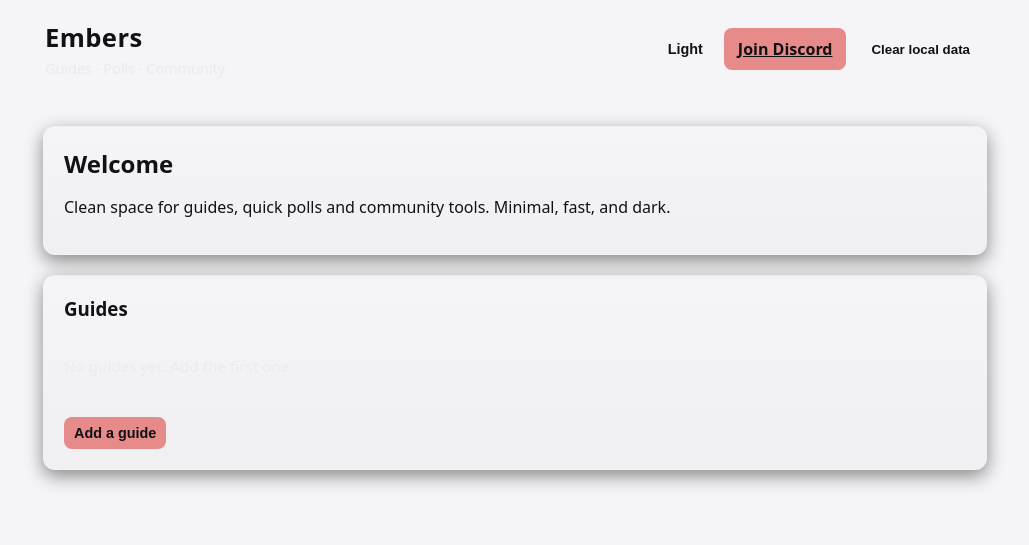
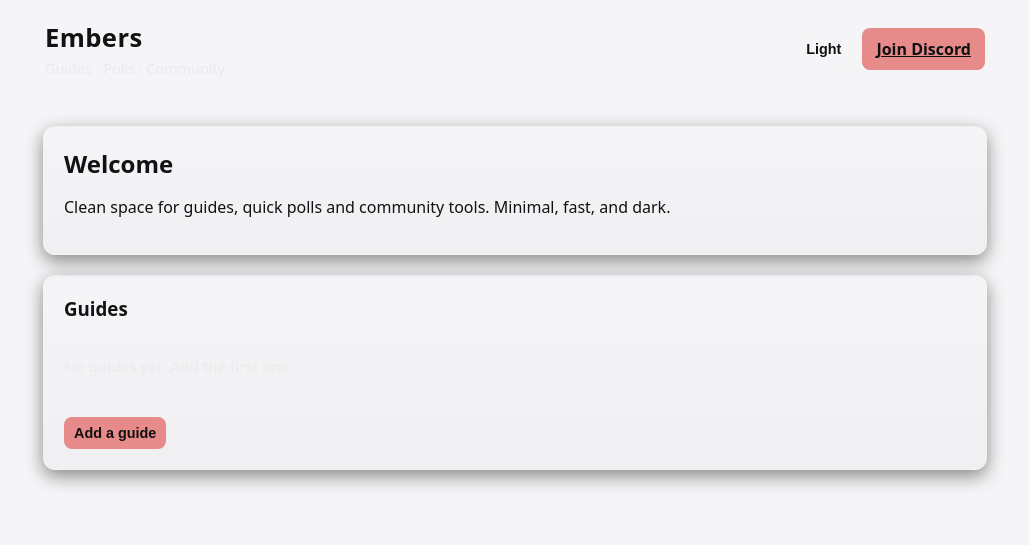
Before and after one commit to ze3555/Kindled-circle, a plain HTML site: page index.html in a window 1280 px wide. Shown: the whole page, without its empty margins (125-1154 px from the left). Drawn offline with Linux system fonts and the light colour scheme.

Commit message:
Update index.html

```diff
--- a/index.html
+++ b/index.html
@@ -21,7 +21,7 @@
       <div class="actions" role="navigation" aria-label="Main actions">
         <button id="themeToggle" class="btn ghost" aria-pressed="false" aria-label="Toggle theme">Theme</button>
         <a class="btn primary" href="https://discord.gg/8exFEk2tj" target="_blank" rel="noopener">Join Discord</a>
-        <button id="clearLocal" class="btn ghost">Clear local data</button>
+
       </div>
     </div>
   </header>
```
